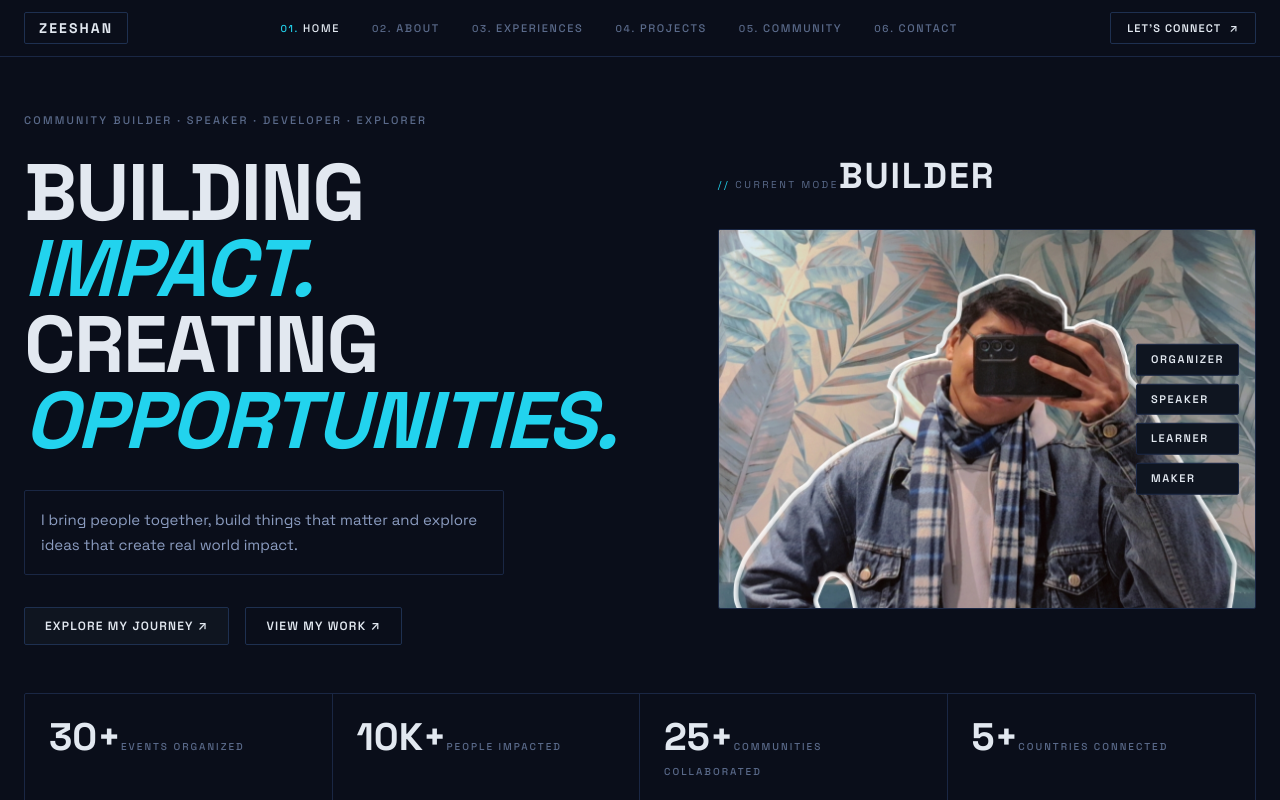
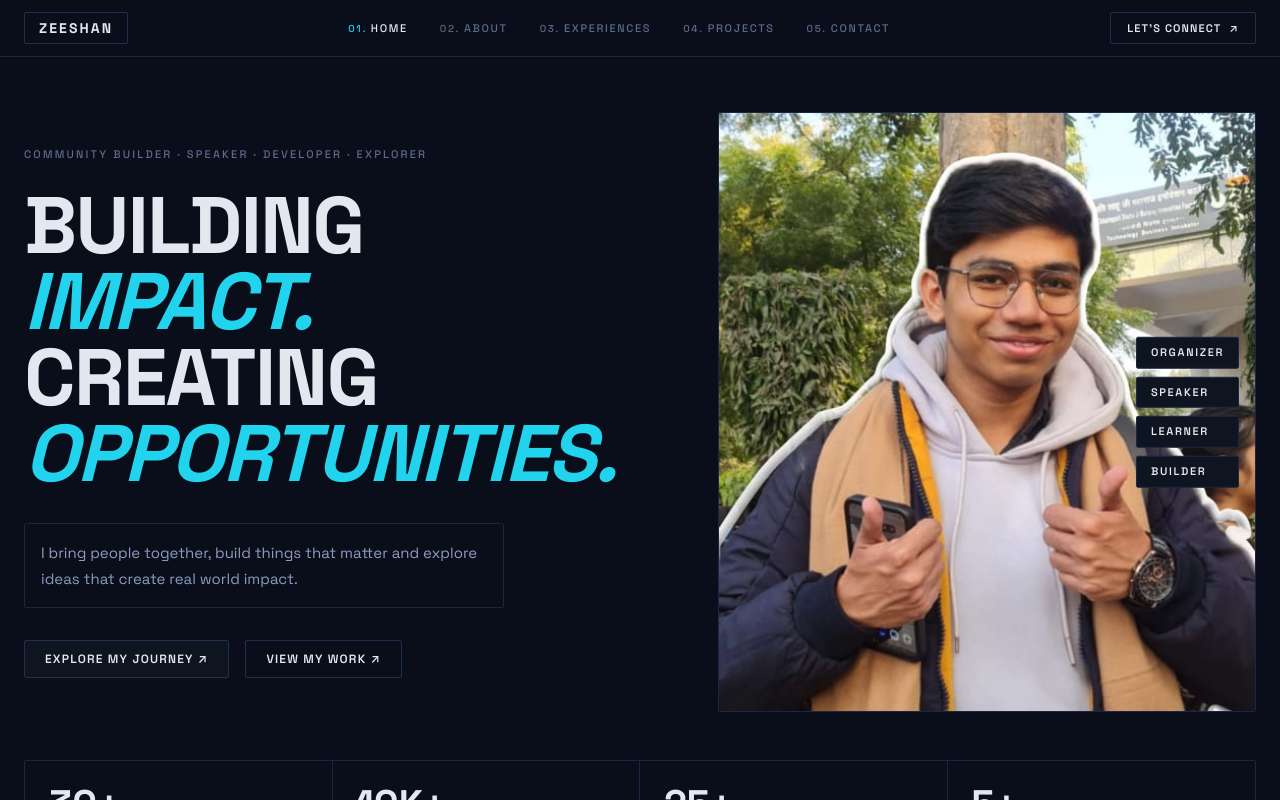
Before and after one commit to CoDx-ZeesH/my-portfolio, a Next.js app: page / in a window 1280 px wide. Shown: the top 800 px of the page. Built offline with nearby package versions, Linux system fonts and the light colour scheme.

Commit message:
projects updated

```diff
--- a/app/components/Hero.tsx
+++ b/app/components/Hero.tsx
@@ -51,10 +51,6 @@ export default function Hero({ onNavigate }: HeroProps) {
 
           {/* Right Column */}
           <div className="hero-right">
-            <div className="hero-mode">
-              <span className="hero-mode-label">CURRENT MODE</span>
-              <span className="hero-mode-value">BUILDER</span>
-            </div>
 
             <div className="hero-image-container">
               <Image
@@ -67,7 +63,7 @@ export default function Hero({ onNavigate }: HeroProps) {
                 <span className="tag">ORGANIZER</span>
                 <span className="tag">SPEAKER</span>
                 <span className="tag">LEARNER</span>
-                <span className="tag">MAKER</span>
+                <span className="tag">BUILDER</span>
               </div>
             </div>
           </div>
--- a/app/components/Navbar.tsx
+++ b/app/components/Navbar.tsx
@@ -12,8 +12,7 @@ const navItems = [
   { num: '02', label: 'ABOUT', section: 'about' },
   { num: '03', label: 'EXPERIENCES', section: 'experiences' },
   { num: '04', label: 'PROJECTS', section: 'projects' },
-  { num: '05', label: 'COMMUNITY', section: 'community' },
-  { num: '06', label: 'CONTACT', section: 'contact' },
+  { num: '05', label: 'CONTACT', section: 'contact' },
 ];
 
 export default function Navbar({ activeSection, onNavigate }: NavbarProps) {
--- a/app/components/Projects.tsx
+++ b/app/components/Projects.tsx
@@ -19,186 +19,178 @@ import {
 /* ─── project data ──────────────────────────────────── */
 const PROJECTS = [
   {
-    id: 'rakshaai',
-    name: 'RakshaAI',
-    tagline: 'Safety Reimagined with AI',
-    shortDesc: 'AI-powered safety companion for real-time emergency response.',
-    desc: 'An AI-powered personal safety platform that uses real-time threat detection, smart alerts, and predictive analysis to keep communities safe.',
-    type: 'AI / SAFETY',
-    stack: ['React', 'Node.js', 'MongoDB', 'TensorFlow'],
-    year: '2025',
+    id: 'upai-space',
+    name: 'UPAI Space',
+    tagline: 'Community Platform',
+    shortDesc: 'A centralized environment for community engagement and collaborative learning.',
+    desc: 'UPAI Space is a community-driven platform designed to bring together AI enthusiasts, builders, students, researchers, and innovators. The platform serves as a collaborative ecosystem where members can learn, network, share knowledge, participate in discussions, and contribute to the growth of the AI community.',
+    type: 'COMMUNITY / AI',
+    stack: ['Next.js', 'TypeScript', 'Supabase'],
+    year: '2026',
     accent: '#22d3ee',
-    icon: '🛡',
+    icon: '🚀',
     features: [
-      'Real-time threat detection via camera feeds',
-      'Smart SOS alerts with location sharing',
-      'Predictive risk analysis using ML models',
-      'Community safety heatmaps',
+      'Community networking and engagement',
+      'Knowledge sharing ecosystem',
+      'Discussion forums and collaboration channels',
+      'Event participation and announcements',
+      'Resource sharing and learning opportunities',
     ],
-    problem: 'Personal safety tools are reactive. People need proactive AI-driven protection that can predict and prevent threats before they escalate.',
-    solution: 'RakshaAI uses computer vision and machine learning to continuously monitor environments and provide instant alerts and emergency coordination.',
-    metrics: [{ label: 'Response Time', value: '<2s' }, { label: 'Accuracy', value: '94%' }, { label: 'Users', value: '500+' }],
+    problem: 'AI communities are often fragmented across multiple platforms, making it difficult for members to collaborate effectively, discover opportunities, and engage in meaningful discussions.',
+    solution: 'UPAI Space provides a centralized environment for community engagement, knowledge sharing, networking, and collaborative learning among AI enthusiasts.',
+    metrics: [{ label: 'Status', value: 'Active' }],
     github: '#',
     live: '#',
   },
   {
-    id: 'prakriti',
-    name: 'Prakriti',
-    tagline: 'Nature Meets Technology',
-    shortDesc: 'Environmental impact platform promoting sustainability through action & awareness.',
-    desc: 'An environmental monitoring and awareness platform that tracks air quality, water pollution, and deforestation using satellite data and IoT sensors.',
-    type: 'ENVIRONMENT / IOT',
-    stack: ['Next.js', 'TypeScript', 'MongoDB', 'Python'],
-    year: '2024',
+    id: 'kanpur-ai-space',
+    name: 'Kanpur AI Space',
+    tagline: 'Regional AI Community',
+    shortDesc: 'A regional AI community initiative focused on connecting local AI enthusiasts.',
+    desc: 'Kanpur AI Space is a regional AI community initiative focused on connecting students, professionals, researchers, and entrepreneurs interested in Artificial Intelligence. The platform encourages local innovation, collaboration, education, and community building around AI technologies.',
+    type: 'COMMUNITY / AI',
+    stack: ['Next.js', 'TypeScript', 'Supabase'],
+    year: '2026',
     accent: '#14b8a6',
-    icon: '🌿',
+    icon: '🌐',
     features: [
-      'Real-time air quality monitoring',
-      'Satellite-based deforestation tracking',
-      'IoT sensor network integration',
-      'Environmental impact reports',
+      'Local AI community building',
+      'Workshops and knowledge sessions',
+      'Networking opportunities',
+      'Mentorship programs',
+      'Project showcases',
+      'Community-driven discussions',
     ],
-    problem: 'Climate data is scattered and inaccessible to citizens. Communities lack tools to understand their local environmental impact.',
-    solution: 'Prakriti aggregates satellite, IoT, and community data into a single actionable platform that drives real behavioral change.',
-    metrics: [{ label: 'Data Points', value: '2M+' }, { label: 'Regions', value: '50+' }, { label: 'Accuracy', value: '97%' }],
+    problem: 'Many aspiring AI practitioners lack access to local communities where they can learn, collaborate, and find mentorship opportunities.',
+    solution: 'Kanpur AI Space provides a dedicated ecosystem for AI enthusiasts to connect, learn, build projects, attend events, and share knowledge.',
+    metrics: [{ label: 'Status', value: 'Active' }],
     github: '#',
     live: '#',
   },
   {
-    id: 'alohomora',
-    name: 'Alohomora',
-    tagline: 'Unlock Smart Access',
-    shortDesc: 'Smart door access system using computer vision and real-time recognition.',
-    desc: 'A biometric and AI-driven smart access control system for campuses, offices, and events. Facial recognition meets seamless authentication.',
-    type: 'SECURITY / AI',
-    stack: ['Python', 'OpenCV', 'YOLOv8', 'React'],
-    year: '2024',
+    id: 'rsvp',
+    name: 'RSVP Event Management',
+    tagline: 'Event Management Platform',
+    shortDesc: 'A comprehensive event management platform for seamless event coordination.',
+    desc: 'RSVP is a comprehensive event management platform designed to streamline event registrations, attendee management, communication, and event coordination. It helps organizers efficiently manage events while providing a seamless experience for participants.',
+    type: 'PLATFORM / WEB',
+    stack: ['Next.js', 'Vue.js', 'TypeScript', 'JavaScript', 'Supabase'],
+    year: '2026',
     accent: '#a78bfa',
-    icon: '🔐',
+    icon: '📅',
     features: [
-      'Facial recognition-based entry system',
-      'Multi-factor authentication pipeline',
-      'Real-time access logging dashboard',
-      'Visitor management automation',
+      'Online event registration',
+      'RSVP tracking and management',
+      'Attendee database management',
+      'Automated confirmations and notifications',
+      'Event analytics and reporting',
+      'Organizer dashboard',
     ],
-    problem: 'Traditional access control systems are slow, error-prone, and require physical credentials that can be lost or stolen.',
-    solution: 'Alohomora uses advanced facial recognition to provide frictionless, secure access with real-time logging and anomaly detection.',
-    metrics: [{ label: 'Auth Speed', value: '0.3s' }, { label: 'Accuracy', value: '99.2%' }, { label: 'Deployments', value: '12' }],
+    problem: 'Manual event registration and attendee tracking processes often lead to inefficiencies, communication gaps, and operational challenges.',
+    solution: 'The RSVP platform automates event registration, attendee management, communication workflows, and event tracking through a centralized management system.',
+    metrics: [{ label: 'Status', value: 'Completed' }],
     github: '#',
     live: '#',
   },
   {
-    id: 'deepfake',
-    name: 'Deepfake Detection',
-    tagline: 'Truth in Every Frame',
-    shortDesc: 'Detects AI-generated deepfakes with high accuracy using deep learning models.',
-    desc: 'A deep learning model that detects manipulated media — deepfake videos, altered images, and synthetic audio — with high accuracy.',
-    type: 'ML / RESEARCH',
-    stack: ['Python', 'TensorFlow', 'OpenCV', 'Streamlit'],
-    year: '2025',
+    id: 'certverify',
+    name: 'CertVerify',
+    tagline: 'Certificate Generation & Automation',
+    shortDesc: 'Automated certificate generation and verification platform.',
+    desc: 'CertVerify is an automated certificate generation and verification platform that enables organizations to create, distribute, and validate certificates efficiently. The system reduces manual effort while ensuring authenticity and reliability.',
+    type: 'AUTOMATION / PLATFORM',
+    stack: ['Next.js', 'TypeScript', 'Supabase'],
+    year: '2026',
     accent: '#f59e0b',
-    icon: '◎',
+    icon: '📜',
     features: [
-      'Video frame-level deepfake analysis',
-      'Audio authenticity verification',
-      'Confidence scoring with explainability',
-      'Browser extension for media verification',
+      'Automated certificate generation',
+      'Bulk certificate issuance',
+      'Digital certificate verification',
+      'Secure validation mechanisms',
+      'Certificate management dashboard',
+      'Automated workflows and distribution',
     ],
-    problem: 'Deepfake media is rapidly proliferating, eroding trust in digital media and enabling disinformation campaigns at scale.',
-    solution: 'A multi-modal detection system that analyzes visual artifacts, audio inconsistencies, and temporal patterns to flag manipulated content.',
-    metrics: [{ label: 'Detection Rate', value: '96%' }, { label: 'FPS', value: '30' }, { label: 'Model Size', value: '18MB' }],
+    problem: 'Traditional certificate generation and verification processes are time-consuming, prone to errors, and difficult to scale.',
+    solution: 'CertVerify automates certificate creation, issuance, verification, and management, allowing organizations to generate certificates at scale while maintaining credibility.',
+    metrics: [{ label: 'Status', value: 'Completed' }],
     github: '#',
     live: '#',
   },
   {
-    id: 'plantid',
-    name: 'Plant Identifier',
-    tagline: 'Identify Any Plant Instantly',
-    shortDesc: 'Identify plants instantly using AI. Scan, learn and explore the green world.',
-    desc: 'A mobile-first AI tool that identifies plant species from photos, provides care tips, and detects plant diseases using computer vision.',
-    type: 'AI / MOBILE',
-    stack: ['Flutter', 'TensorFlow Lite', 'Dart', 'Node.js'],
-    year: '2024',
+    id: 'nexus-os',
+    name: 'Nexus OS',
+    tagline: 'AI Operating System',
+    shortDesc: 'An intelligent operating ecosystem unifying productivity, automation, and AI.',
+    desc: 'Nexus OS is an intelligent operating ecosystem currently under development that aims to unify productivity, automation, AI agents, workflows, and digital tools into a single integrated platform. The goal is to create a centralized environment where users can manage tasks, workflows, knowledge, and AI-powered operations seamlessly.',
+    type: 'OS / AI',
+    stack: ['Python', 'PyTorch', 'Pydantic'],
+    year: '2026',
     accent: '#22c55e',
-    icon: '🌱',
+    icon: '💻',
     features: [
-      'Instant plant species identification',
-      'Disease detection and care recommendations',
-      'Offline-capable with TFLite models',
-      'Community-driven plant database',
+      'AI-powered workflow automation',
+      'Unified productivity workspace',
+      'Intelligent task management',
+      'Knowledge organization system',
+      'Multi-tool integration',
+      'AI assistant capabilities',
+      'Custom automation workflows',
     ],
-    problem: 'Millions of plant enthusiasts and farmers lack accessible tools to identify species and detect diseases before they spread.',
-    solution: 'A lightweight on-device AI model delivers sub-second plant identification with expert care advice, even without internet.',
-    metrics: [{ label: 'Plants ID\'d', value: '10K+' }, { label: 'Accuracy', value: '95%' }, { label: 'App Rating', value: '4.8★' }],
+    problem: 'Users often rely on multiple disconnected tools for productivity, communication, automation, and information management, resulting in fragmented workflows and reduced efficiency.',
+    solution: 'Nexus OS is being developed as a unified operating layer that connects tools, automates workflows, and leverages AI capabilities to streamline digital operations.',
+    metrics: [{ label: 'Status', value: 'Development' }],
     github: '#',
     live: '#',
   },
   {
-    id: 'proctoring',
-    name: 'Live Proctoring',
-    tagline: 'Fair Exams, Smart Monitoring',
-    shortDesc: 'AI-based proctoring solution with real-time monitoring and anomaly detection.',
-    desc: 'An AI-powered exam proctoring system with real-time face tracking, browser lockdown, and anomaly detection for secure online assessments.',
-    type: 'EDTECH / AI',
-    stack: ['Python', 'React', 'Face-API', 'WebRTC'],
-    year: '2025',
+    id: 'rail-sanchalak',
+    name: 'Rail Sanchalak',
+    tagline: 'Railway Operations Management',
+    shortDesc: 'A digital platform for managing railway-related operations and workflows.',
+    desc: 'Rail Sanchalak is a railway operations and management solution designed to improve efficiency, coordination, and operational visibility across railway-related processes. The platform focuses on digital transformation and streamlined management of railway workflows.',
+    type: 'OPERATIONS / MANAGEMENT',
+    stack: ['React', 'Django', 'Python', 'JavaScript'],
+    year: '2026',
     accent: '#3b82f6',
-    icon: '◉',
+    icon: '🚆',
     features: [
-      'Real-time face and gaze tracking',
-      'Browser lockdown and tab-switch detection',
-      'Automated anomaly flagging',
-      'Instructor review dashboard',
+      'Operations management',
+      'Workflow monitoring',
+      'Process digitization',
+      'Data-driven insights',
+      'Administrative dashboards',
+      'Reporting and tracking systems',
     ],
-    problem: 'Remote exam integrity is impossible to maintain with traditional proctoring. Students cheat, administrators struggle with scale.',
-    solution: 'A browser-native proctoring system using WebRTC and TensorFlow.js that monitors behavior in real-time without requiring external software.',
-    metrics: [{ label: 'Exams Monitored', value: '2K+' }, { label: 'Anomaly Detect', value: '98%' }, { label: 'Latency', value: '<100ms' }],
+    problem: 'Railway operations involve complex workflows that require improved coordination, visibility, and process management.',
+    solution: 'Rail Sanchalak provides a centralized digital platform for managing railway-related operations, monitoring activities, and improving operational efficiency through technology-driven processes.',
+    metrics: [{ label: 'Status', value: 'Active' }],
     github: '#',
     live: '#',
   },
   {
-    id: 'eventflow',
-    name: 'EventFlow',
-    tagline: 'Modern Event Management',
-    shortDesc: 'Modern event management platform for communities and organizations.',
-    desc: 'A full-featured event management platform that streamlines ticketing, attendee management, and community engagement for organizations.',
-    type: 'PLATFORM / WEB',
-    stack: ['Next.js', 'TailwindCSS', 'Prisma', 'PostgreSQL'],
-    year: '2024',
-    accent: '#f97316',
-    icon: '⚡',
+    id: 'optifi',
+    name: 'Optifi',
+    tagline: 'Finance Management Platform',
+    shortDesc: 'A centralized finance management system for tracking and optimizing finances.',
+    desc: 'Optifi is a finance management platform designed to help individuals and organizations track, manage, and optimize their financial activities through intelligent insights, automation, and centralized financial monitoring.',
+    type: 'FINANCE / PLATFORM',
+    stack: ['React', 'Django', 'Python', 'JavaScript'],
+    year: '2026',
+    accent: '#ec4899',
+    icon: '💰',
     features: [
-      'Smart ticketing with QR code generation',
-      'Real-time attendee check-in dashboard',
-      'Automated email and notification campaigns',
-      'Analytics and post-event reporting',
+      'Financial dashboard and analytics',
+      'Income and expense tracking',
+      'Budget planning and management',
+      'Financial reporting and insights',
+      'Transaction monitoring',
+      'Goal-based financial planning',
+      'Automated financial workflows',
     ],
-    problem: 'Event organizers juggle multiple disconnected tools for ticketing, communication, and analytics, leading to fragmented experiences.',
-    solution: 'EventFlow provides a unified command center for event management — from creation to post-event analysis — in a single platform.',
-    metrics: [{ label: 'Events Managed', value: '150+' }, { label: 'Attendees', value: '8K+' }, { label: 'Satisfaction', value: '4.9★' }],
-    github: '#',
-    live: '#',
-  },
-  {
-    id: 'studysphere',
-    name: 'StudySphere',
-    tagline: 'Collaborative Learning Reimagined',
-    shortDesc: 'Collaborative learning platform for students with smart tools and productivity features.',
-    desc: 'A collaborative learning platform that connects students, enables shared note-taking, and provides AI-powered study assistance.',
-    type: 'EDTECH / COMMUNITY',
-    stack: ['React', 'Firebase', 'TailwindCSS', 'Node.js'],
-    year: '2024',
-    accent: '#ec4899',
-    icon: '◈',
-    features: [
-      'Real-time collaborative note-taking',
-      'AI-powered study plan generation',
-      'Peer-to-peer flashcard sharing',
-      'Progress tracking and analytics',
-    ],
-    problem: 'Students study in isolation, lacking tools that enable meaningful collaboration and personalized learning paths.',
-    solution: 'StudySphere creates a connected learning ecosystem where AI and community combine to make studying more effective and engaging.',
-    metrics: [{ label: 'Students', value: '3K+' }, { label: 'Notes Shared', value: '25K+' }, { label: 'Engagement', value: '+67%' }],
+    problem: 'Managing finances across multiple accounts, expenses, budgets, and financial tools can be fragmented and time-consuming. Users often lack clear visibility into their financial health and spending patterns.',
+    solution: 'Optifi provides a centralized finance management system that enables users to monitor financial activities, analyze spending behavior, manage budgets, and gain actionable insights for better financial planning and decision-making.',
+    metrics: [{ label: 'Status', value: 'Active' }],
     github: '#',
     live: '#',
   },
--- a/app/globals.css
+++ b/app/globals.css
@@ -693,7 +693,7 @@ ul, ol {
   position: relative;
   width: 100%;
   aspect-ratio: 4/5;
-  max-height: 380px;
+  max-height: 600px;
   overflow: hidden;
   border: 1px solid var(--border-primary);
   border-radius: var(--radius-sm);
```
Also changed, not shown: app/assets/pfp.jpg.
